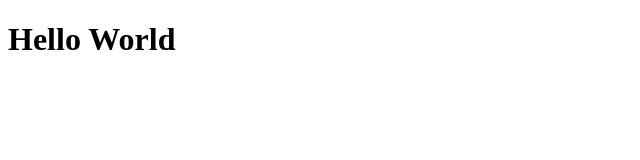
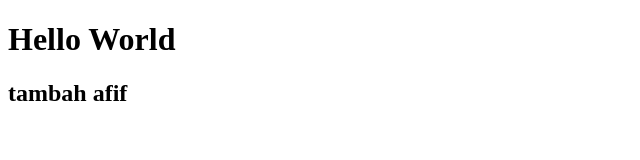
Before and after one commit to muhammad-naufal-afif/Testing, a plain HTML site: page index.html in a window 1280 px wide. Shown: the whole page, without its empty margins (0-640 px from the left). Drawn offline with Linux system fonts and the light colour scheme.

Commit message:
nambah h2

```diff
--- a/index.html
+++ b/index.html
@@ -8,5 +8,6 @@
 </head>
 <body>
     <h1>Hello World</h1>
+    <h2>tambah afif</h2>
 </body>
 </html>
```
